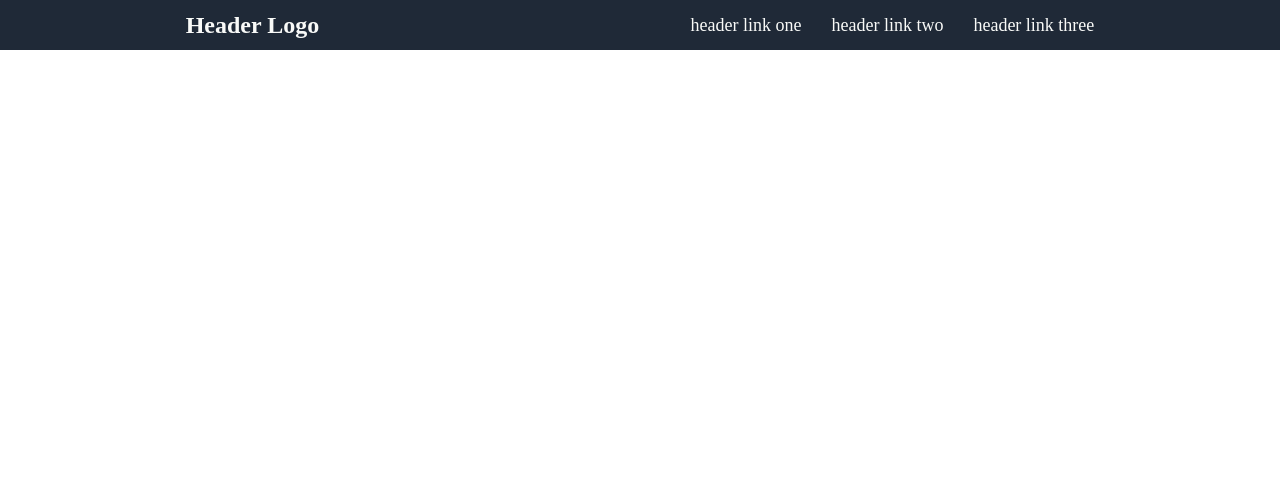
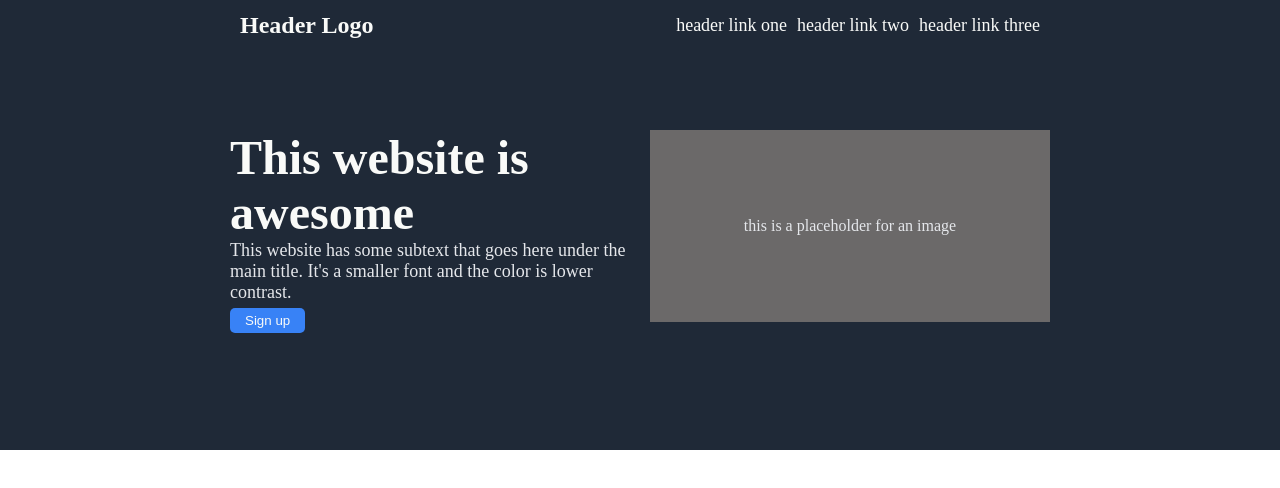
Before and after one commit to TomStlau/odin-first-landing-page, a plain HTML site: page index.html in a window 1280 px wide. Drawn offline with Linux system fonts and the light colour scheme.

Commit message:
Added the section with the placeholder for image

```diff
--- a/index.html
+++ b/index.html
@@ -15,5 +15,18 @@
         <li>header link three</li>
       </ul>
     </div>
+    <div class="awesome">
+      <div id="awesome-left-text">
+        <h1>This website is awesome</h1>
+        <p>
+          This website has some subtext that goes here under the main title.
+          It's a smaller font and the color is lower contrast.
+        </p>
+        <button type="button">Sign up</button>
+      </div>
+      <div id="awesome-right-image">
+        <p>this is a placeholder for an image</p>
+      </div>
+    </div>
   </body>
 </html>
--- a/style.css
+++ b/style.css
@@ -12,12 +12,13 @@
 #header-logo {
     font-size: 24px;
     color: var(--on-dark-text);
+    width: 400px;
 }
 
 .header {
     height: 50px;
     display: flex;
-    justify-content: space-around;
+    justify-content: center;
     align-items: center;
     background-color: var(--dark-background);
 }
@@ -25,9 +26,54 @@
 
 
 #nav {
+    width: 400px;
     list-style: none;
     display: flex;
-    gap: 30px;
+    gap: 10px;
+    justify-content: end;
     font-size: 18px;
     color: var(--on-dark-text);
 }
+
+button {
+    background-color: #3882f6;
+    padding: 5px 15px;
+    border-radius: 5px;
+    outline: none;
+    border: none;
+    color: var(--on-dark-text);
+    margin-top: 5px;
+}
+
+
+.awesome {
+    height: 400px;
+    display: flex;
+    justify-content: center;
+    background-color: var(--dark-background);
+    padding-top: 80px;
+    gap: 20px;
+}
+
+#awesome-left-text {
+    width: 400px;
+    height: 60%;
+    color: #e5e7eb;
+    font-size: 18px;
+}
+
+
+#awesome-left-text h1 {
+    font-size: 48px;
+    color: var(--on-dark-text);
+}
+
+#awesome-right-image {
+    width: 400px;
+    height: 60%;
+    background-color: #6b6969;
+    display: flex;
+    justify-content: center;
+    align-items: center;
+    color: #e5e7eb;
+}
```
